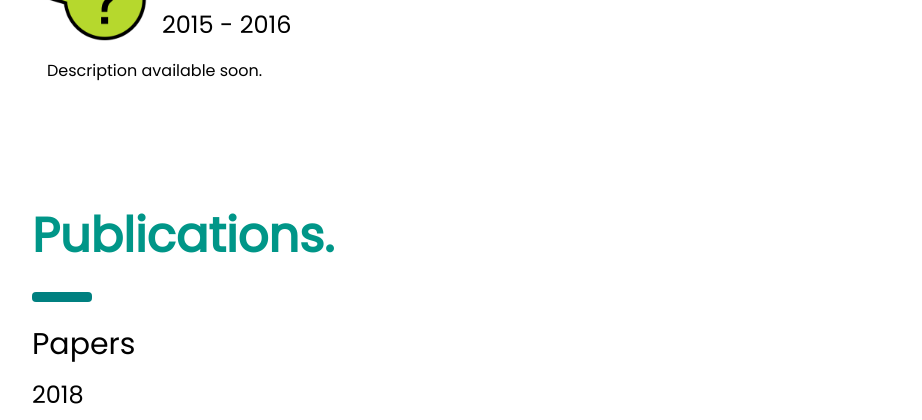
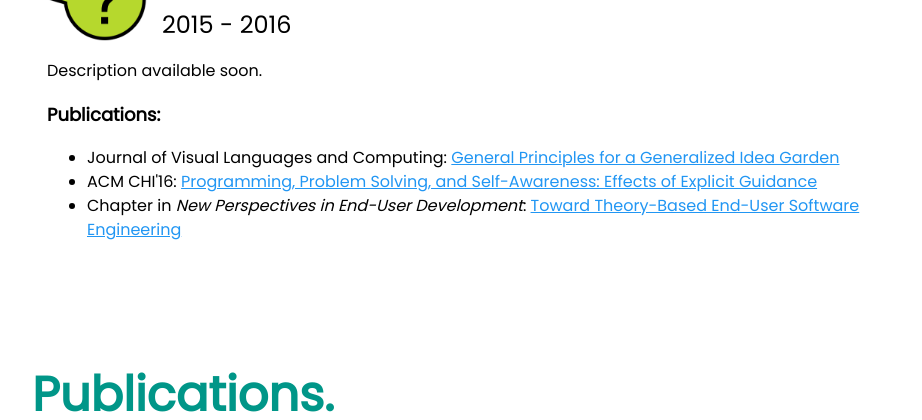
Before and after one commit to rebeccamichelson/home, a plain HTML site: page html/index.html in a window 1280 px wide. Shown: the part 3622-4042 px from the top of the page, without its empty margins (324-1246 px from the left). Drawn offline with nearby package versions, Linux system fonts and the light colour scheme.

Commit message:
add IG pubs

```diff
--- a/html/index.html
+++ b/html/index.html
@@ -150,6 +150,14 @@
       <h2 class="project_title">The Idea Garden</h2>
       <h3>2015 - 2016</h3>
       <p>Description available soon.</p>
+      <p class="w3-large"><b>Publications:</b>
+      	<ul>
+      		<li>Journal of Visual Languages and Computing: <a class="w3-text-blue w3-hover-text-blue-gray" href="../papers/generalized-principles.pdf"" target="_blank">General Principles for a Generalized Idea Garden</a></li>
+      		<li>ACM CHI'16: <a class="w3-text-blue w3-hover-text-blue-gray" href="../papers/p1449-loksa.pdf" target="_blank">Programming, Problem Solving, and Self-Awareness: Effects of Explicit Guidance</a>
+      		</li>
+      		<li>Chapter in <i>New Perspectives in End-User Development</i>: <a class="w3-text-blue w3-hover-text-blue-gray" href="../papers/EUDbook2-2ndEd-theory+EUSE-distrib.pdf" target="_blank">Toward Theory-Based End-User Software Engineering</a></li>
+      	</ul>
+      </p>
     </div>
 
   </div>
```
